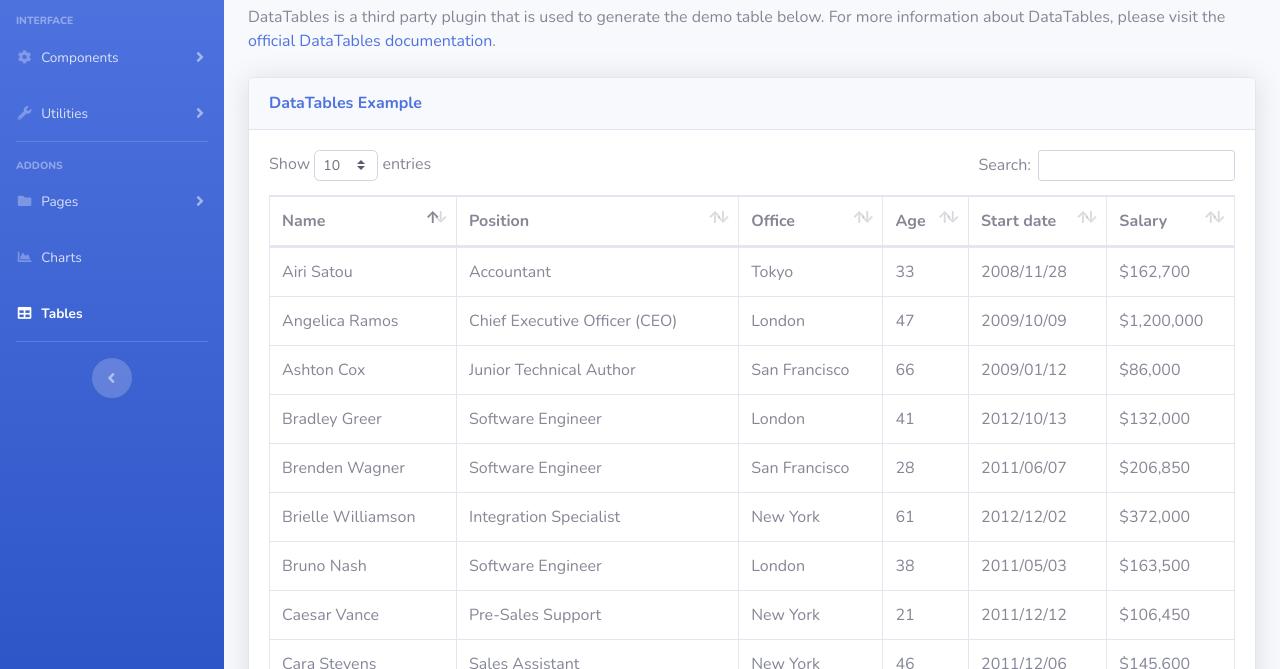
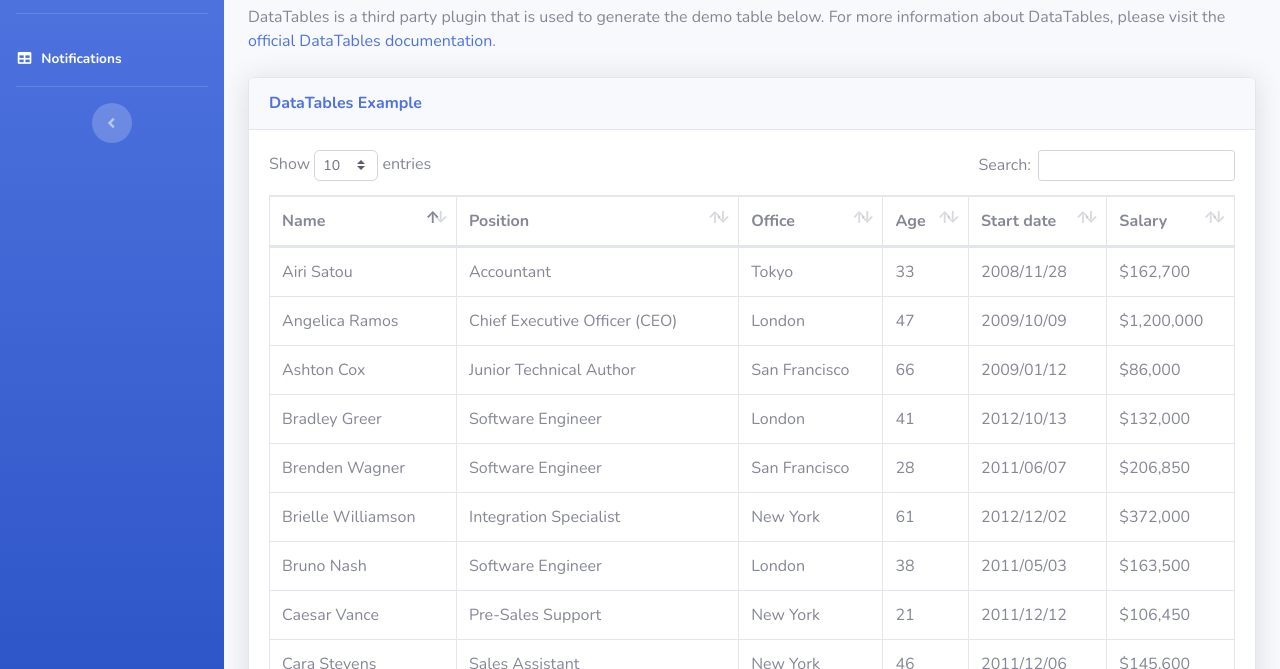
Before and after one commit to aditirajaraman/tech-tips, a website with bundled scripts: page tables.html in a window 1280 px wide. Shown: the part 131-800 px from the top of the page. Built offline with nearby package versions, Linux system fonts and the light colour scheme.

Commit message:
Removed Side NAvigations of Pages, Charts, Components and Utlities

```diff
--- a/tables.html
+++ b/tables.html
@@ -55,12 +55,12 @@
             <hr class="sidebar-divider">
 
             <!-- Heading -->
-            <div class="sidebar-heading">
+            <!--<div class="sidebar-heading">
                 Interface
-            </div>
+            </div>-->
 
             <!-- Nav Item - Pages Collapse Menu -->
-            <li class="nav-item">
+            <!--<li class="nav-item">
                 <a class="nav-link collapsed" href="#" data-toggle="collapse" data-target="#collapseTwo"
                     aria-expanded="true" aria-controls="collapseTwo">
                     <i class="fas fa-fw fa-cog"></i>
@@ -73,10 +73,10 @@
                         <a class="collapse-item" href="cards.html">Cards</a>
                     </div>
                 </div>
-            </li>
+            </li>-->
 
             <!-- Nav Item - Utilities Collapse Menu -->
-            <li class="nav-item">
+            <!--<li class="nav-item">
                 <a class="nav-link collapsed" href="#" data-toggle="collapse" data-target="#collapseUtilities"
                     aria-expanded="true" aria-controls="collapseUtilities">
                     <i class="fas fa-fw fa-wrench"></i>
@@ -92,18 +92,18 @@
                         <a class="collapse-item" href="utilities-other.html">Other</a>
                     </div>
                 </div>
-            </li>
+            </li>-->
 
             <!-- Divider -->
             <hr class="sidebar-divider">
 
             <!-- Heading -->
-            <div class="sidebar-heading">
+            <!--<div class="sidebar-heading">
                 Addons
-            </div>
+            </div>-->
 
             <!-- Nav Item - Pages Collapse Menu -->
-            <li class="nav-item">
+            <!--<li class="nav-item">
                 <a class="nav-link collapsed" href="#" data-toggle="collapse" data-target="#collapsePages"
                     aria-expanded="true" aria-controls="collapsePages">
                     <i class="fas fa-fw fa-folder"></i>
@@ -121,20 +121,20 @@
                         <a class="collapse-item" href="blank.html">Blank Page</a>
                     </div>
                 </div>
-            </li>
+            </li>-->
 
             <!-- Nav Item - Charts -->
-            <li class="nav-item">
+            <!--<li class="nav-item">
                 <a class="nav-link" href="charts.html">
                     <i class="fas fa-fw fa-chart-area"></i>
                     <span>Charts</span></a>
-            </li>
+            </li>-->
 
             <!-- Nav Item - Tables -->
             <li class="nav-item active">
                 <a class="nav-link" href="tables.html">
                     <i class="fas fa-fw fa-table"></i>
-                    <span>Tables</span></a>
+                    <span>Notifications</span></a>
             </li>
 
             <!-- Divider -->
```
